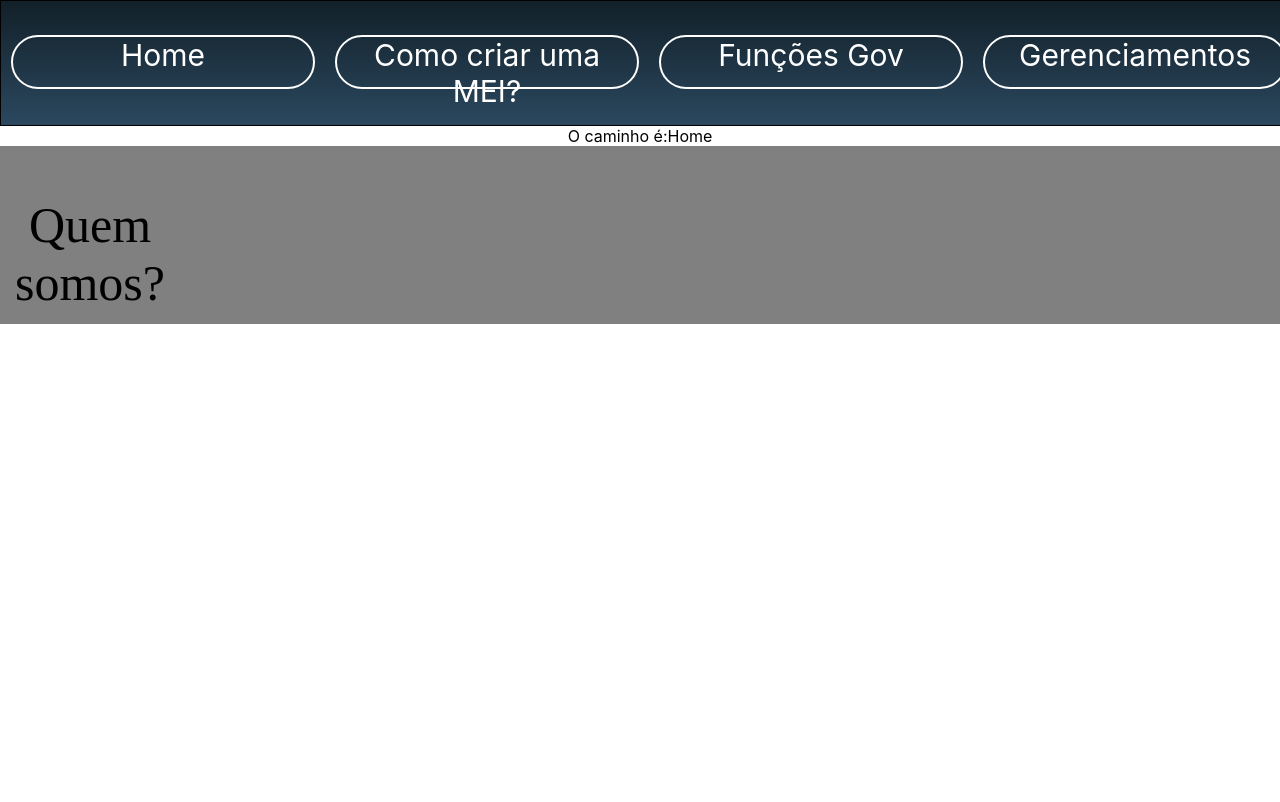
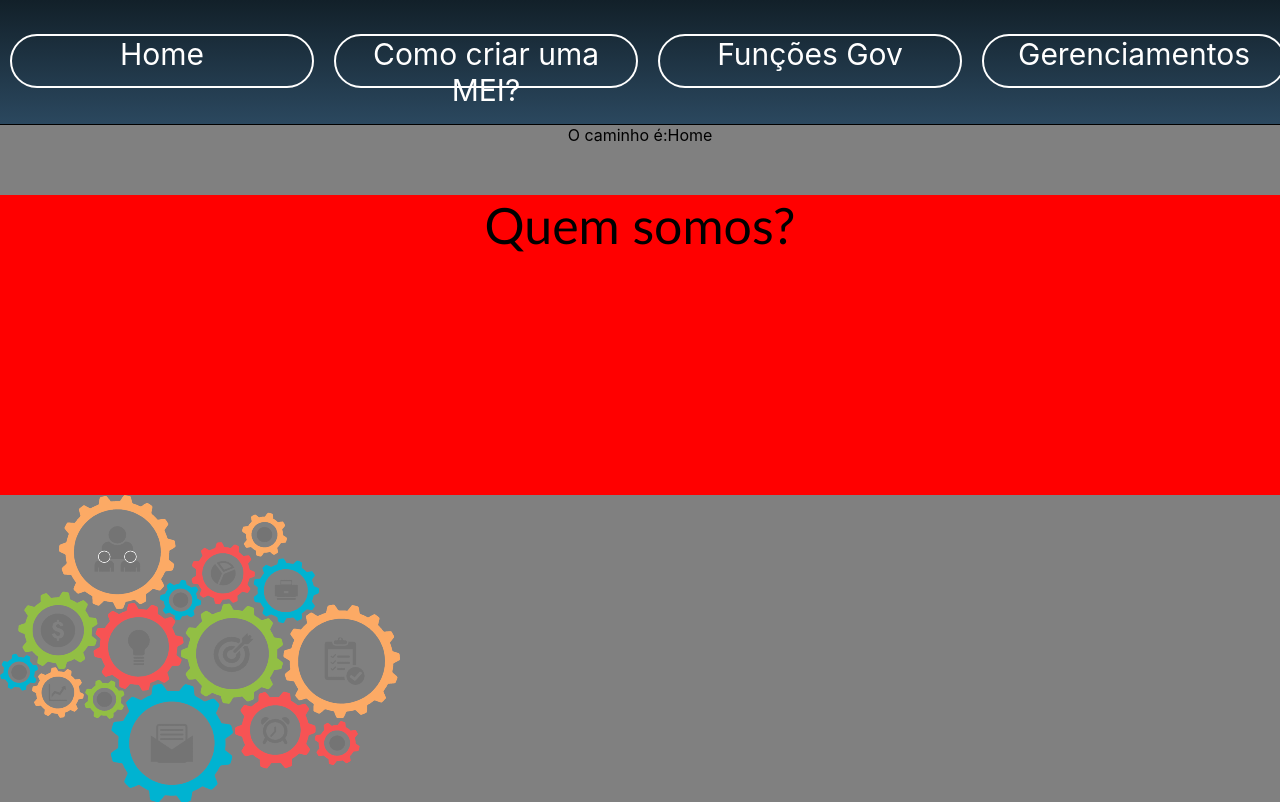
Before and after one commit to TitoSoares/MSM_bkp, a React (Create React App) app in the folder meisemmedo/meisemmedo/: page / in a window 1280 px wide. Shown: the top 802 px of the page. Built offline with nearby package versions, Linux system fonts and the light colour scheme.

Commit message:
Começando a Home

```diff
--- a/meisemmedo/meisemmedo/src/Componentes/estyle/estilo.css
+++ b/meisemmedo/meisemmedo/src/Componentes/estyle/estilo.css
@@ -12,7 +12,7 @@
     height: auto;
     background:linear-gradient(to top,#2B485F,#122029) ;
     justify-content:space-around;
-    border: 1px solid black;
+    border-bottom: 1px solid black;
 }
 /*Menu*/
 .menu{
@@ -154,17 +154,20 @@
     align-items: center;
 }
 .txt1{
-    font-size: 73px;
+    font-family:'Calibri';
+    font-size: 90px;
     height: 100px;
     width: 100%;
     margin-top: 100px;
 }
 .txt2{
+    font-family:'Times New Roman', Times, serif;
     font-size: 27px;
     width: 100%;
     height: 100px;
 }
 .txt3{
+    font-family:'Times New Roman', Times, serif;
     height: 100px;
     width: 100%;
     font-size: 27px;
@@ -180,6 +183,7 @@
     margin-bottom:100px;
 }
 .login{
+    font-family:'Times New Roman', Times, serif;
     border-left: black solid 1px;
     align-items: center;
     display: flex;
@@ -261,21 +265,25 @@
     background-color: grey
 }
 .quemsomos{
-    margin-right:1100px;
-    width:80%;
-    height: 128px;
+    background-color: red;
+    width:100%;
+    height: 300px;
     font-size: 50px;
     margin-top:50px;
-    font-family: 'Times New Roman', Times, serif;
+    font-family: 'Calibri';
+}
+.imgQuemsomos{
+    background-image:url("../../../public/Imagem_3_home.png");
+    height: 307px;
+    width: 400px;
 }
 /*=================================================================================================================================*/
 /*PLANO DE FUNDO*/
+.planoFundoLogin{
+    background-color: grey;
+}
 .planoFundo{
     background-color: grey;
-    background-repeat: no-repeat;
-    background-position: center;
-    background-size:cover;
-    background-attachment: fixed;
 }
 /*=================================================================================================================================*/
 /*LINK*/
--- a/meisemmedo/meisemmedo/src/Pages/Home.tsx
+++ b/meisemmedo/meisemmedo/src/Pages/Home.tsx
@@ -8,6 +8,7 @@ function Home(){
                 <div className="quemsomos">
                 Quem somos?
                 </div>
+                <div className="imgQuemsomos"></div>
             </div>
         </div>
     )
```
Also changed, not shown: meisemmedo/meisemmedo/public/Imagem_3_home.png (added).
